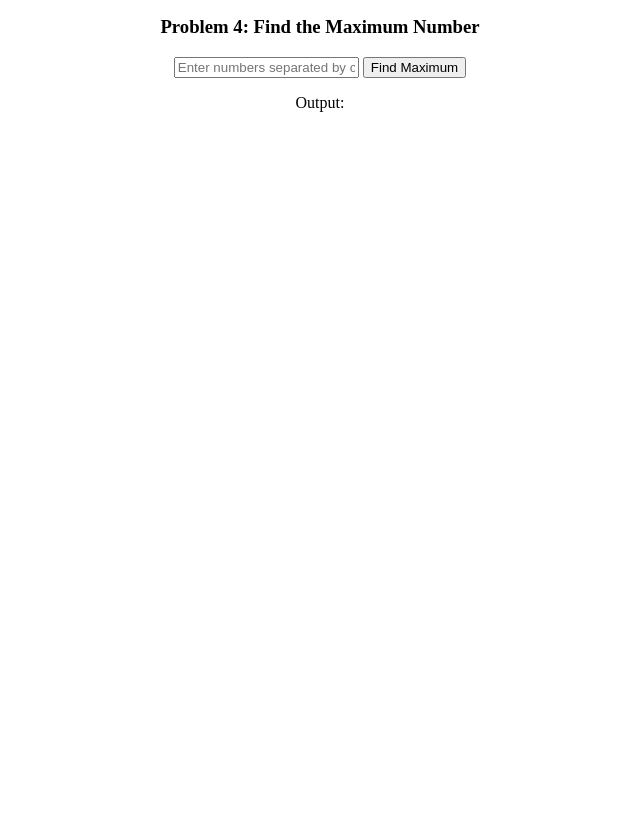
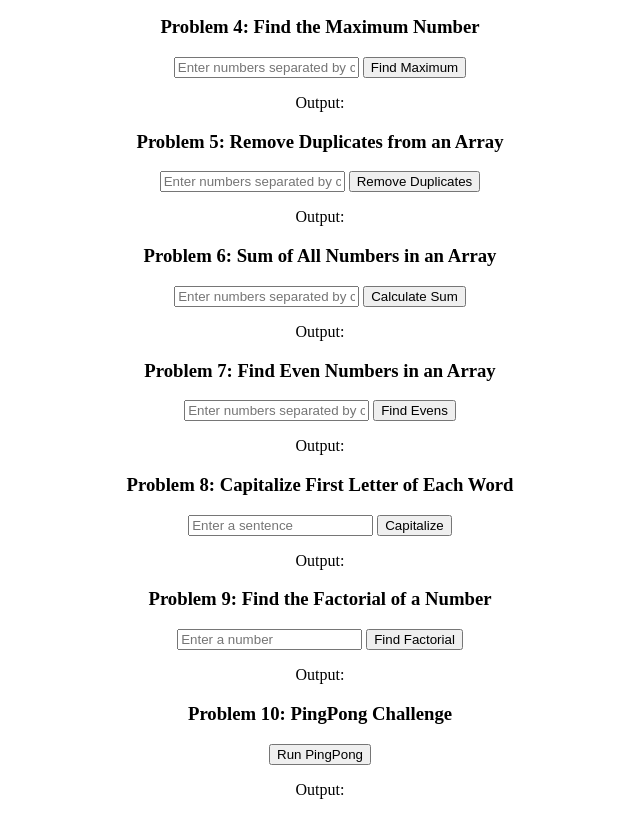
Before and after one commit to abdulalim1010/assignement-scic-javascript, a plain HTML site: page index.html in a window 1280 px wide. Shown: the part 407-1222 px from the top of the page, without its empty margins (320-960 px from the left). Before the commit the page ends 800 px from the top, so only its background shows below. Drawn offline with Linux system fonts and the light colour scheme.

Commit message:
add to the all problem and all logic

```diff
--- a/index.html
+++ b/index.html
@@ -39,7 +39,48 @@
     <button onclick="problem4()">Find Maximum</button>
     <p>Output: <span id="output4"></span></p>
   </div>
+  <!-- problem5 -->
+  <div>
+    <h3>Problem 5: Remove Duplicates from an Array</h3>
+    <input type="text" id="input5" placeholder="Enter numbers separated by commas">
+    <button onclick="problem5()">Remove Duplicates</button>
+    <p>Output: <span id="output5"></span></p>
+  </div>
+  <!-- problem6 -->
+  <div>
+    <h3>Problem 6: Sum of All Numbers in an Array</h3>
+    <input type="text" id="input6" placeholder="Enter numbers separated by commas">
+    <button onclick="problem6()">Calculate Sum</button>
+    <p>Output: <span id="output6"></span></p>
+  </div>
+  <!-- problem7 -->
+  <div>
+    <h3>Problem 7: Find Even Numbers in an Array</h3>
+    <input type="text" id="input7" placeholder="Enter numbers separated by commas">
+    <button onclick="problem7()">Find Evens</button>
+    <p>Output: <span id="output7"></span></p>
+  </div>
 
+  <!-- problem8 -->
+  <div>
+    <h3>Problem 8: Capitalize First Letter of Each Word</h3>
+    <input type="text" id="input8" placeholder="Enter a sentence">
+    <button onclick="problem8()">Capitalize</button>
+    <p>Output: <span id="output8"></span></p>
+  </div>
+  <!-- problem9 -->
+  <div>
+    <h3>Problem 9: Find the Factorial of a Number</h3>
+    <input type="number" id="input9" placeholder="Enter a number">
+    <button onclick="problem9()">Find Factorial</button>
+    <p>Output: <span id="output9"></span></p>
+  </div>
+  <!-- problem10 -->
+  <div>
+    <h3>Problem 10: PingPong Challenge</h3>
+    <button onclick="problem10()">Run PingPong</button>
+    <p>Output: <span id="output10"></span></p>
+  </div>
 
 
   <script src="/js/script.js"></script>
--- a/js/script.js
+++ b/js/script.js
@@ -45,3 +45,90 @@ function problem4() {
   // Output দেখানো
   document.getElementById("output4").innerText = maxNum;
 }
+//remove duplicates
+   // Problem 5: Remove Duplicates from an Array
+function problem5() {
+  const input = document.getElementById("input5").value;
+
+  // String থেকে array বানানো
+  const numbers = input.split(',').map(num => Number(num.trim()));
+
+  // Duplicates remove করার জন্য Set ব্যবহার
+  const uniqueNumbers = [...new Set(numbers)];
+
+  // Output দেখানো
+  document.getElementById("output5").innerText = "[" + uniqueNumbers.join(", ") + "]";
+}
+//sum of all numbers in an array
+// Problem 6: Sum of All Numbers in an Array
+function problem6() {
+  const input = document.getElementById("input6").value;
+
+  // String থেকে array বানানো
+  const numbers = input.split(',').map(num => Number(num.trim()));
+
+  // সব সংখ্যার যোগফল বের করা
+  const sum = numbers.reduce((acc, curr) => acc + curr, 0);
+
+  // Output দেখানো
+  document.getElementById("output6").innerText = sum;
+}
+//problem find the even numbers in an array
+// Problem 7: Find Even Numbers in an Array
+function problem7() {
+  const input = document.getElementById("input7").value;
+
+  // String থেকে array বানানো
+  const numbers = input.split(',').map(num => Number(num.trim()));
+
+  // শুধু even numbers filter করা
+  const evens = numbers.filter(num => num % 2 === 0);
+
+  // Output দেখানো
+  document.getElementById("output7").innerText = "[" + evens.join(", ") + "]";
+}
+// Problem 8: Capitalize the First Letter of Each Word
+// Problem 8: Capitalize First Letter of Each Word
+function problem8() {
+  const str = document.getElementById("input8").value;
+
+  // প্রতিটি word কে split করে প্রথম অক্ষর capitalize করা হচ্ছে
+  const capitalized = str
+    .split(" ")
+    .map(word => word.charAt(0).toUpperCase() + word.slice(1))
+    .join(" ");
+
+  // Output দেখানো
+  document.getElementById("output8").innerText = capitalized;
+}
+
+// Problem 9: Find the Factorial of a Number using a loop
+function problem9() {
+  const num = Number(document.getElementById("input9").value);
+
+  let factorial = 1;
+  for (let i = 1; i <= num; i++) {
+    factorial *= i;
+  }
+
+  document.getElementById("output9").innerText = factorial;
+}
+//problem ping pong
+// Problem 10: PingPong Challenge
+function problem10() {
+  let result = [];
+
+  for (let i = 1; i <= 20; i++) {
+    if (i % 3 === 0 && i % 5 === 0) {
+      result.push("PingPong");
+    } else if (i % 3 === 0) {
+      result.push("Ping");
+    } else if (i % 5 === 0) {
+      result.push("Pong");
+    } else {
+      result.push(i);
+    }
+  }
+
+  document.getElementById("output10").innerText = result.join(", ");
+}
```
